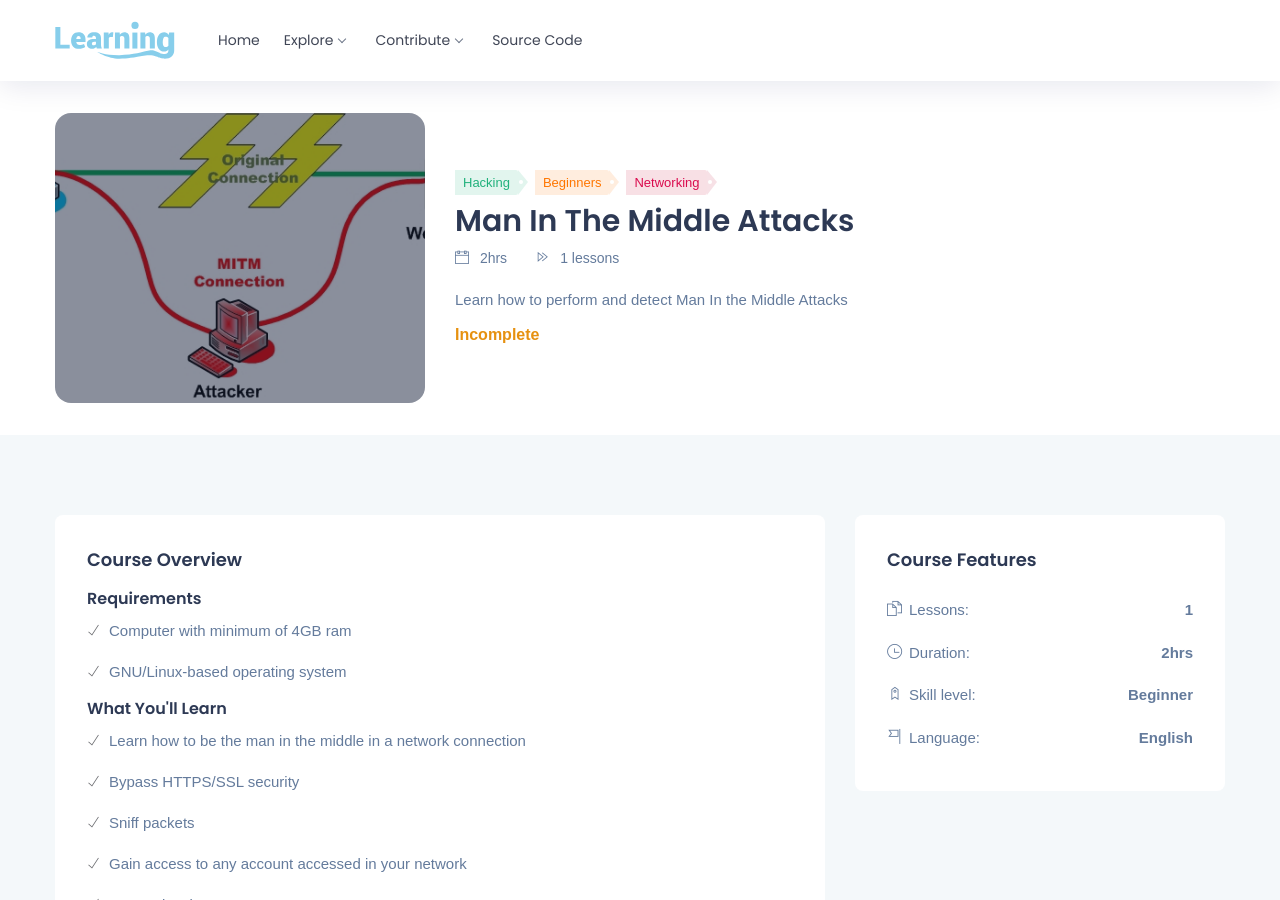
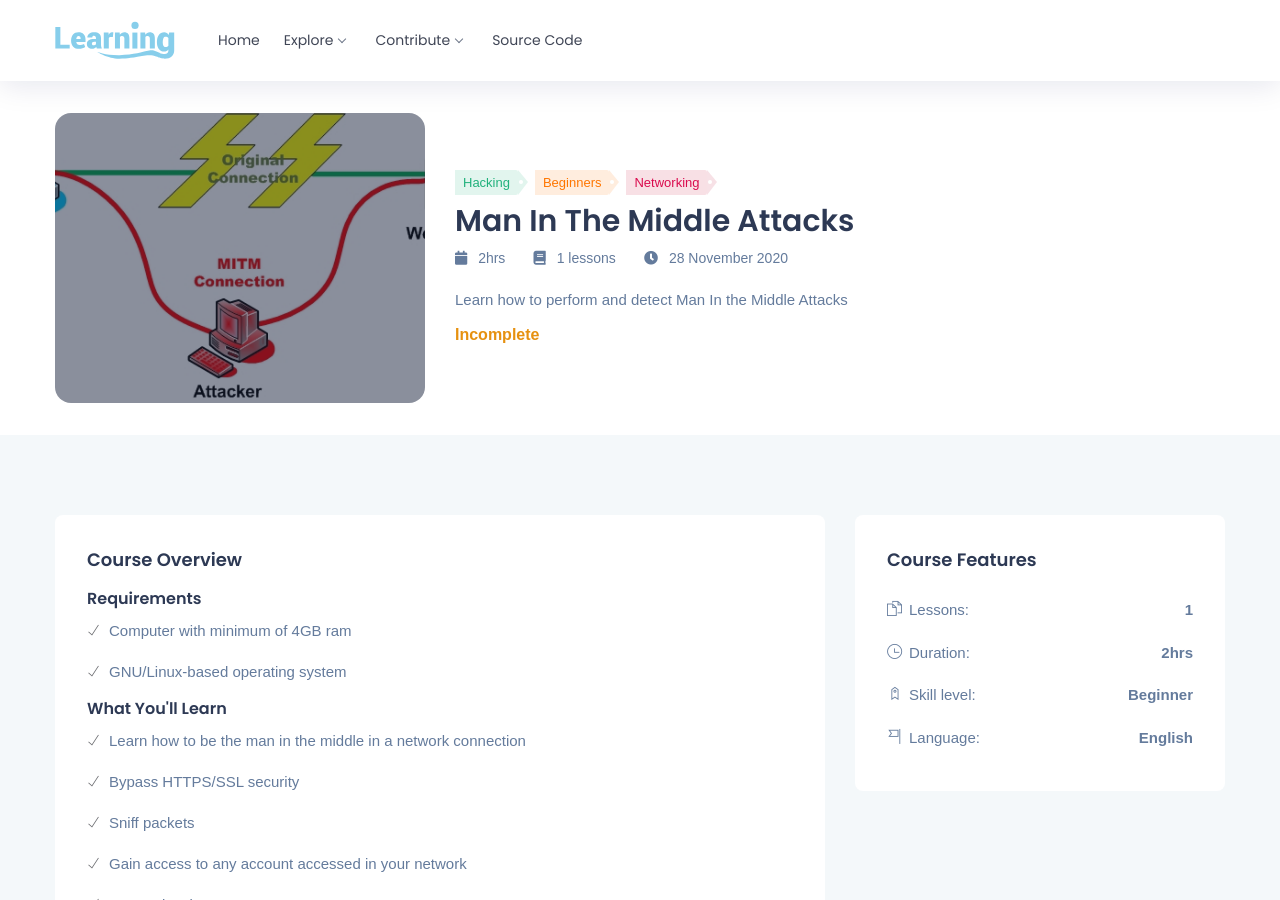
Before and after one commit to InsaneMiner/Learning, a Jekyll site: the page built from _posts/2020-11-28-MITM.md, in a window 1280 px wide and 900 px high. Built offline with Jekyll 4.4.1, drawn with Linux system fonts in a browser that asks for light colours; some web fonts are replaced; comment, search, counter and statistics services are not loaded.

Commit message:
Refactored some little things

```diff
--- a/_layouts/course.html
+++ b/_layouts/course.html
@@ -36,8 +36,9 @@
           <div class="ed_header_caption">
             <h2 class="ed_title">{{ course.title }}</h2>
             <ul>
-              <li><i class="ti-calendar"></i> {{ course.duration }}</li>
-              <li><i class="ti-control-forward"></i> {{ lessons }} lessons</li>
+              <li><i class="fa fa-calendar"></i> {{ course.duration }}</li>
+              <li><i class="fa fa-book"></i> {{ lessons }} lessons</li>
+              <li><i class="fa fa-clock"></i> {{ page.date | date_to_long_string }}</li>
             </ul>
           </div>
 
```
